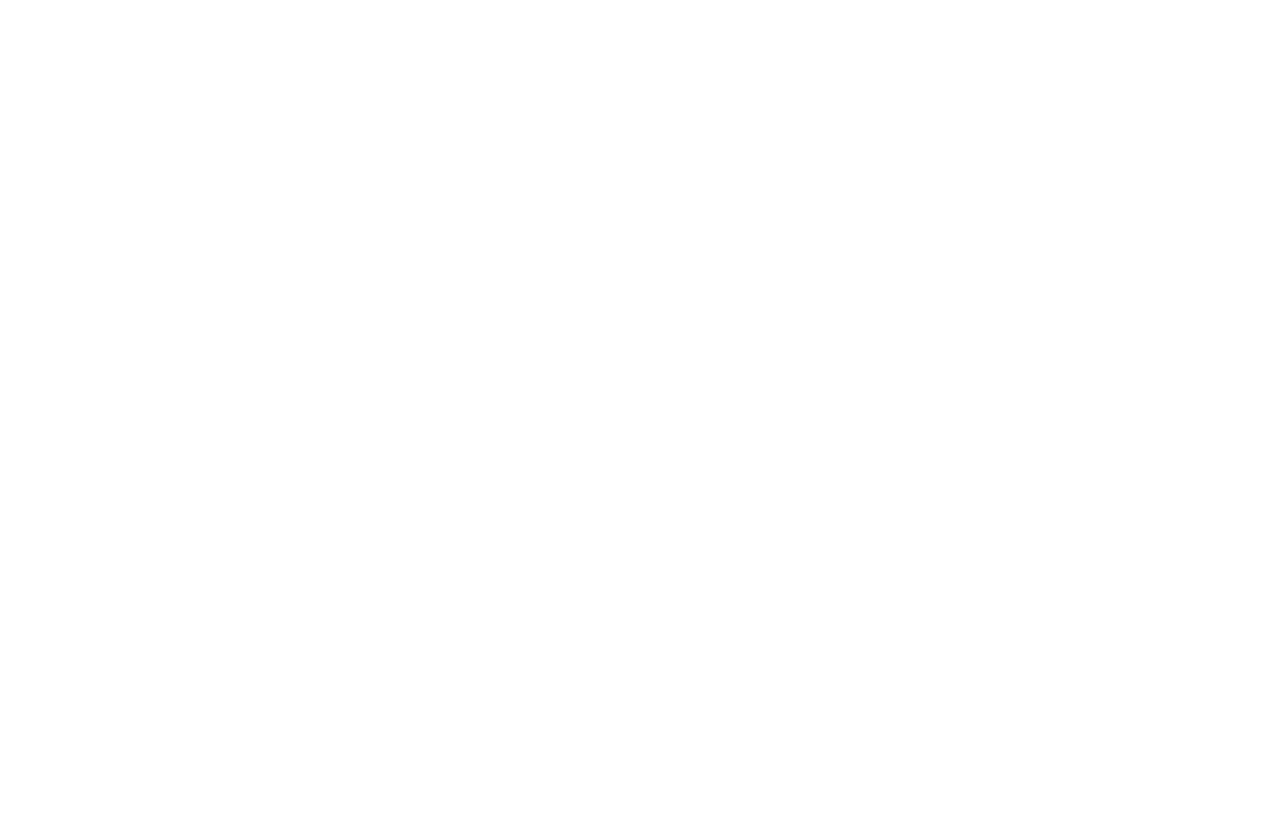
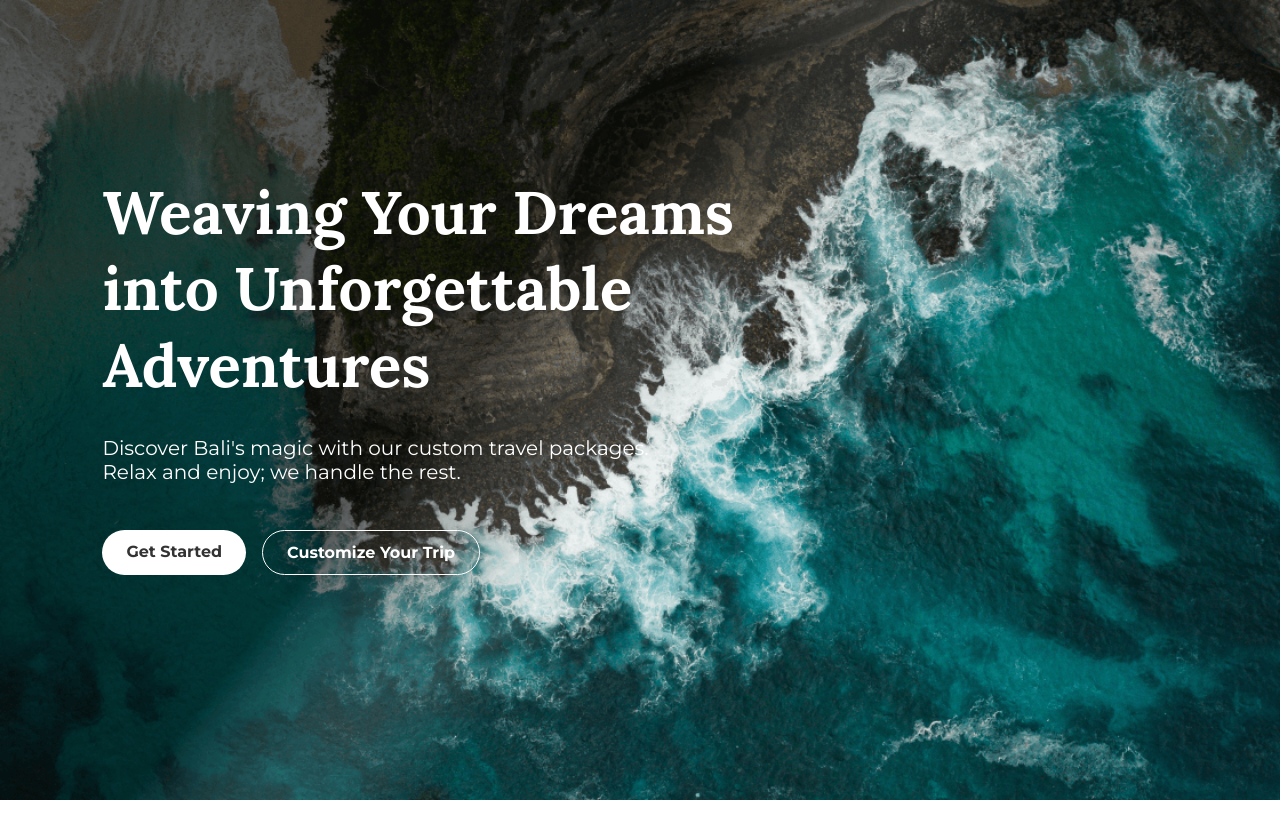
Before and after one commit to RizkiB12/travel-agency, a plain HTML site: page index.html in a window 1280 px wide. Shown: the top 838 px of the page. Before the commit the page ends 800 px from the top, so only its background shows below. Drawn offline with Linux system fonts and the light colour scheme.

Commit message:
feat: add section for home page

```diff
--- a/css/style.css
+++ b/css/style.css
@@ -12,3 +12,103 @@
   outline: none;
   border: none;
 }
+
+body {
+  background-color: var(--invert);
+  color: var(--charcoal);
+  min-height: 5000px;
+}
+
+/* Header Start */
+
+header {
+  max-width: 1200px;
+  padding: 1.4rem 8%;
+  background-color: aqua;
+  margin: auto;
+  z-index: 9999;
+}
+
+header .navbar {
+  display: flex;
+  align-items: center;
+  justify-content: space-between;
+}
+
+/* Header End */
+
+/* Home Start */
+.content .home {
+  background-image: url(/assets/HeroBackgroundDesktop.png);
+  object-fit: cover;
+  background-position: center;
+  background-repeat: no-repeat;
+  background-size: cover;
+  min-height: 100vh;
+  display: flex;
+  align-items: center;
+}
+
+.home .home-section {
+  max-width: 700px;
+  max-height: 500px;
+  color: var(--invert);
+  margin-left: 8%;
+  padding-bottom: 4%;
+}
+
+.home .home-section .home-title h1 {
+  font-family: "Lora", serif;
+  font-size: 60px;
+  font-weight: 700;
+  line-height: 76.8px;
+}
+
+.home .home-section .home-title p {
+  font-family: "Montserrat", serif;
+  font-weight: 400;
+  font-size: 20px;
+  line-height: 24.38px;
+  margin-top: 2rem;
+}
+
+.home .home-button {
+  margin-top: 2.8rem;
+  display: flex;
+  gap: 1rem;
+}
+
+.home .home-button .btn {
+  font-family: "Montserrat", serif;
+  font-weight: 700;
+  color: var(--charcoal);
+  line-height: 19.5px;
+  padding: 12px 24px;
+  background-color: var(--invert);
+  border-radius: 100px;
+  transition: ease-in-out 0.4s;
+}
+
+.home .home-button .btn:hover {
+  background-color: transparent;
+  outline: 1px solid var(--invert);
+  color: var(--invert);
+}
+
+.home .home-button .btn-outline {
+  font-family: "Montserrat", serif;
+  font-weight: 700;
+  background-color: transparent;
+  border: 1px solid var(--invert);
+  line-height: 19.5px;
+  padding: 12px 24px;
+  color: var(--invert);
+  border-radius: 100px;
+  transition: ease-in-out 0.4s;
+}
+
+.home .home-button .btn-outline:hover {
+  background-color: var(--invert);
+  color: var(--charcoal);
+}
+/* Home End */
--- a/index.html
+++ b/index.html
@@ -16,5 +16,46 @@
       rel="stylesheet"
     />
   </head>
-  <body></body>
+  <body>
+    <!-- Navbar Start -->
+    <!-- <header>
+      <nav class="navbar">
+        <a href="#" class="navbar-logo">Travel<span>Dreams</span>.</a>
+
+        <div class="navbar-nav">
+          <a href="#home">Home</a>
+          <a href="#about">About</a>
+          <a href="#destinaions">Destinations</a>
+          <a href="#service">Services</a>
+          <a href="#testimonials">Testimonials</a>
+          <a href="#contact">Contacs</a>
+        </div>
+      </nav>
+    </header> -->
+    <!-- Navbar End -->
+
+    <!-- Main Start -->
+
+    <div class="content">
+      <!-- Home Start -->
+      <article id="home" class="home">
+        <div class="home-section">
+          <div class="home-title">
+            <h1>Weaving Your Dreams into Unforgettable Adventures</h1>
+            <p>
+              Discover Bali's magic with our custom travel packages. <br />Relax
+              and enjoy; we handle the rest.
+            </p>
+          </div>
+          <div class="home-button">
+            <a href="#" class="btn">Get Started</a>
+            <a href="#" class="btn-outline">Customize Your Trip</a>
+          </div>
+        </div>
+      </article>
+      <!-- Home End -->
+    </div>
+
+    <!-- Main End -->
+  </body>
 </html>
```
